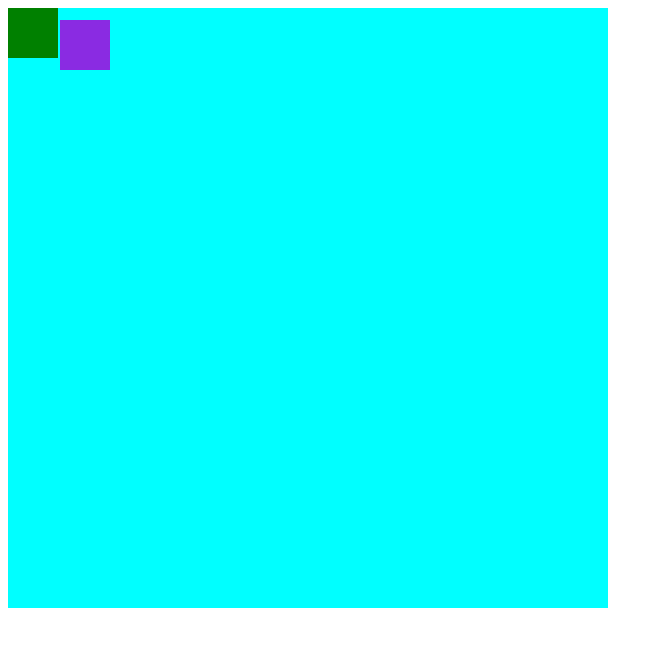
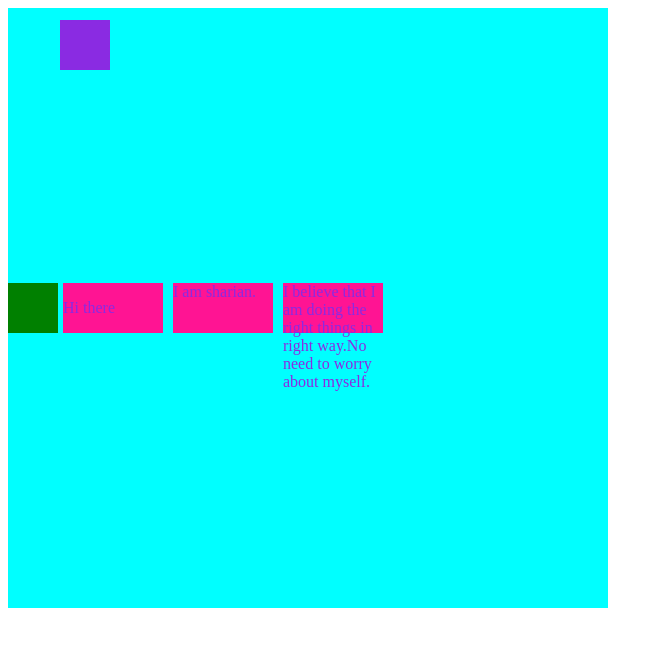
Before and after one commit to Sharian30/Second-Website, a plain HTML site: page index.html in a window 1280 px wide. Shown: the whole page, without its empty margins (0-663 px from the left). Drawn offline with Linux system fonts and the light colour scheme.

Commit message:
fun purpose

```diff
--- a/index.html
+++ b/index.html
@@ -8,6 +8,8 @@
             width: 600px;
             border-color: aquamarine;
             background-color: aqua;
+            display: flex;
+            align-items: center;
         }
         .box{
             height: 50px;
@@ -26,6 +28,14 @@
         #box3{
             background-color: bisque;
         }
+        .flex{
+            color: blueviolet;
+            height: 50px;
+            width: 100px;
+            background-color: deeppink;
+            margin: 5px;
+
+        }
 
     </style>
 </head>
@@ -33,6 +43,13 @@
 <div class="container">
     <div class="box" id="box1"></div>
     <div class="box" id="box2"></div>
+    <div class="flex">
+        <p>Hi there</p>
+    </div>
+    <div class="flex">
+        I am sharian.
+    </div>
+    <div class="flex">I believe that I am doing the right things in right way.No need to worry about myself.</div>
 
 </div>
 </body>
```
